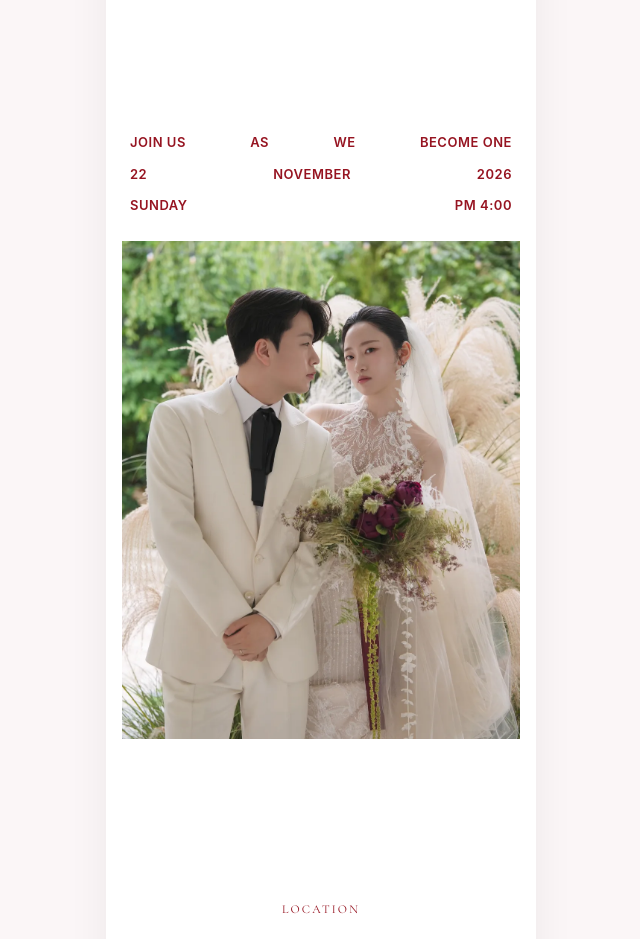
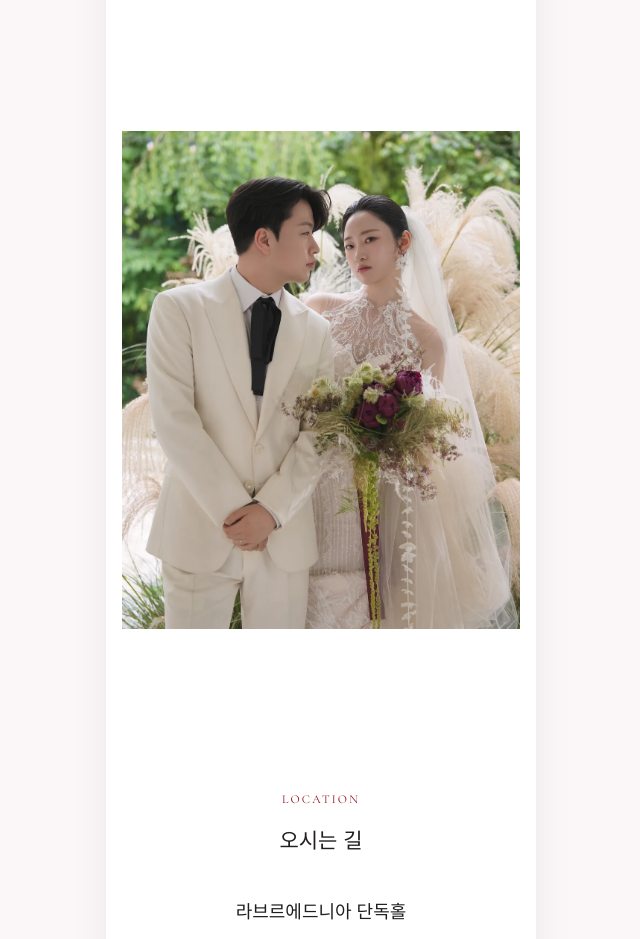
Before and after one commit to ShinHyunJong/hjmj-wedding-invitation, a Next.js app: page / in a window 1280 px wide. Shown: the part 2160-3099 px from the top of the page, without its empty margins (319-959 px from the left). Built offline with nearby package versions, Linux system fonts and the light colour scheme; no server answers; a web font is replaced by a local one.

Commit message:
JOIN US 타이포 블록 제거, 중간 사진만 남김
Co-Authored-By: Claude Fable 5.1 <noreply@anthropic.com>

```diff
--- a/src/components/InvitationPage.tsx
+++ b/src/components/InvitationPage.tsx
@@ -27,7 +27,7 @@ export default function InvitationPage({ wedding }: { wedding: Wedding }) {
       <Hero variant={wedding.heroVariant} wedding={wedding} photo={photo(FEATURED.hero)} />
       <Invitation wedding={wedding} />
       <Calendar wedding={wedding} />
-      <JoinUs wedding={wedding} photo={photo(FEATURED.middle)} />
+      <JoinUs photo={photo(FEATURED.middle)} />
       <Location wedding={wedding} />
       <Gallery photos={gallery} />
       {features.guestbook && <Guestbook />}
--- a/src/components/sections/JoinUs.tsx
+++ b/src/components/sections/JoinUs.tsx
@@ -1,28 +1,10 @@
 import Reveal from "@/components/ui/Reveal";
-import type { Wedding } from "@/config/wedding";
 import type { GalleryPhoto } from "@/config/gallery";
 
-/** 참고 사이트의 버건디 대문자 타이포 블록 + 전폭 사진. */
-export default function JoinUs({ wedding, photo }: { wedding: Wedding; photo: GalleryPhoto }) {
-  const { date, tagline } = wedding;
-  const rows: readonly (readonly string[])[] = [
-    tagline.joinUs,
-    [String(date.day), date.monthEn, String(date.year)],
-    [date.weekdayEn, date.timeEn],
-  ];
+/** 중간 사진 한 장. (JOIN US 타이포 블록은 어색해서 제거 — 2026-09-14 사용자 요청) */
+export default function JoinUs({ photo }: { photo: GalleryPhoto }) {
   return (
     <section className="pt-8 pb-20">
-      <Reveal>
-        <div className="space-y-2 px-6 font-sans text-[13px] font-semibold tracking-[0.04em] text-primary">
-          {rows.map((r, i) => (
-            <div key={i} className="flex justify-between">
-              {r.map((t) => (
-                <span key={t}>{t}</span>
-              ))}
-            </div>
-          ))}
-        </div>
-      </Reveal>
       <Reveal delay={100}>
         {/* eslint-disable-next-line @next/next/no-img-element */}
         <img
@@ -31,7 +13,7 @@ export default function JoinUs({ wedding, photo }: { wedding: Wedding; photo: Ga
           height={photo.height}
           alt=""
           loading="lazy"
-          className="mx-auto mt-6 aspect-[4/5] w-[calc(100%-32px)] object-cover"
+          className="mx-auto aspect-[4/5] w-[calc(100%-32px)] object-cover"
           style={{ objectPosition: photo.focal }}
         />
       </Reveal>
```
Also changed, not shown: 1 other file (tests, documents, lock files or other folders).
